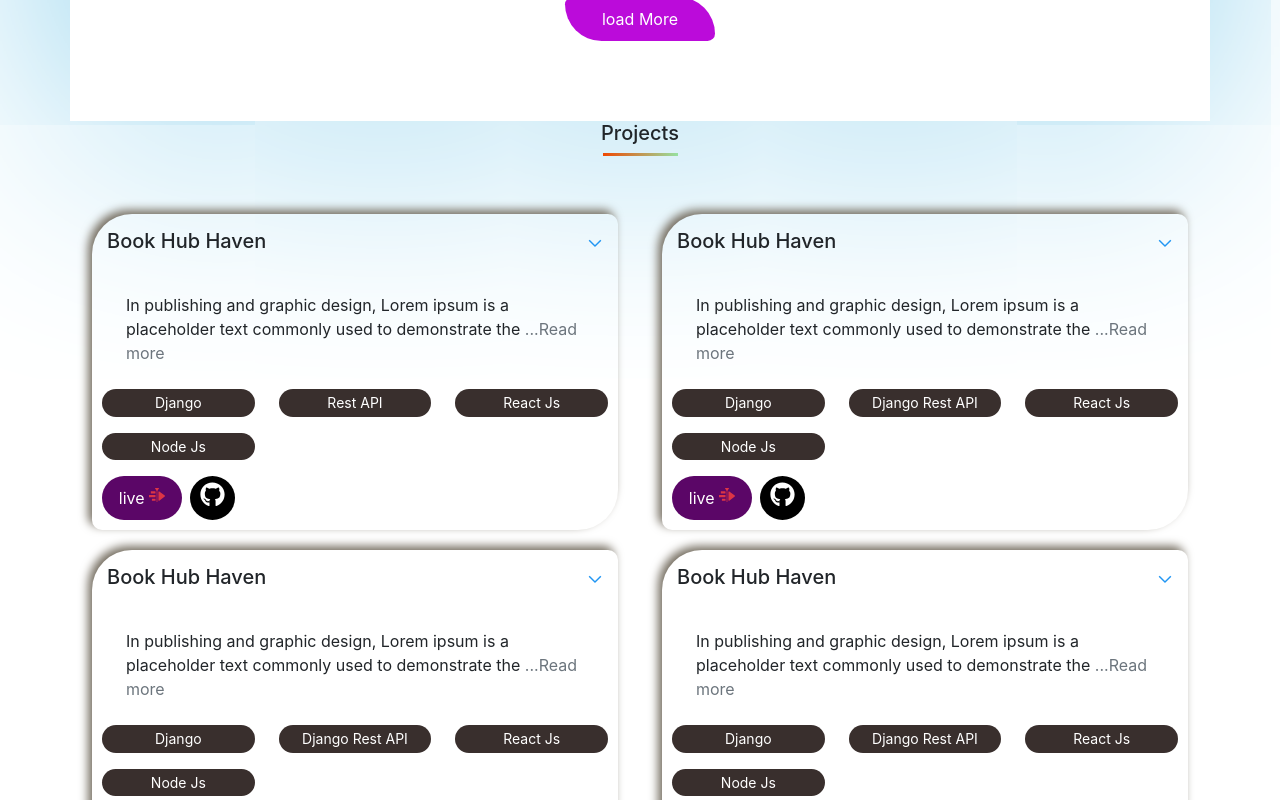
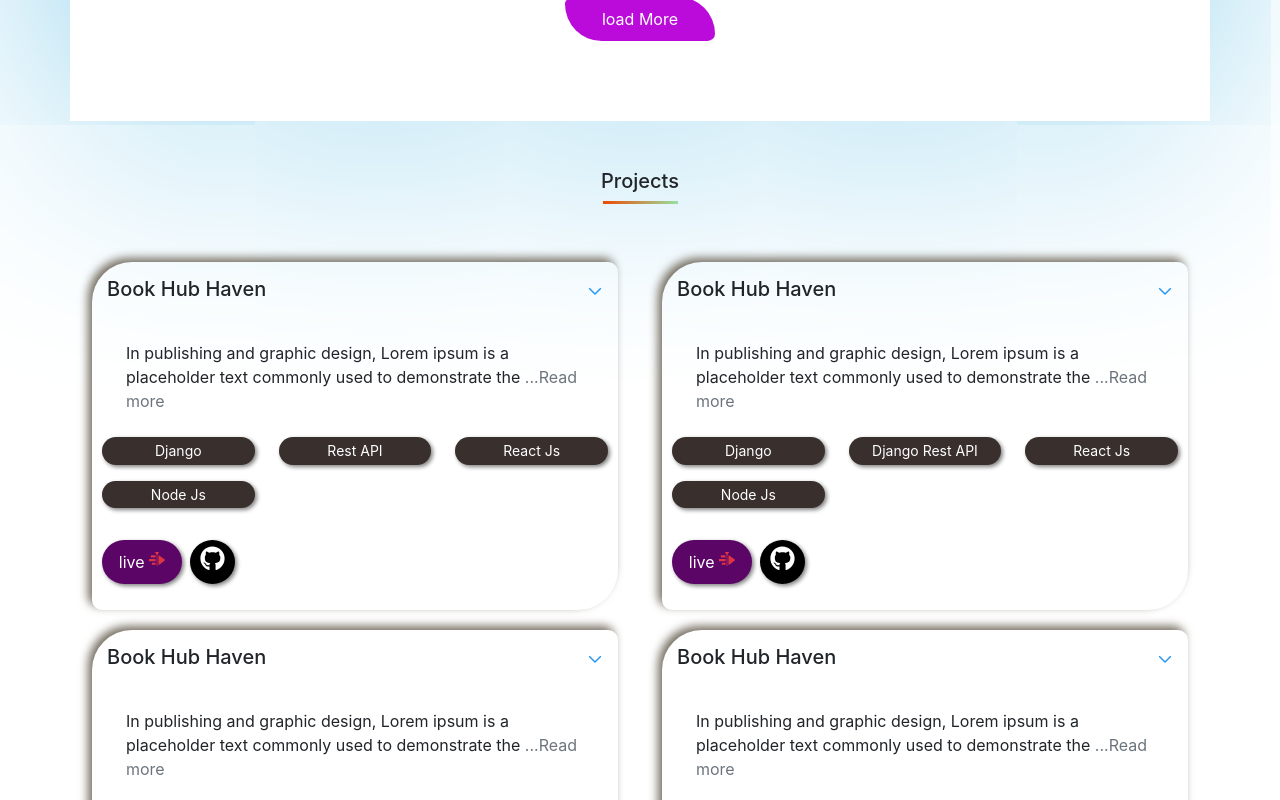
Before and after one commit to SoumenBaral/Portfolio.SB, a React (Create React App) app: page / in a window 1280 px wide. Shown: the part 1400-2200 px from the top of the page. Built offline with nearby package versions, Linux system fonts and the light colour scheme.

Commit message:
commited

```diff
--- a/src/Components/Projects/ProjectList.js
+++ b/src/Components/Projects/ProjectList.js
@@ -34,7 +34,7 @@ const ProjectList = ({name,techUse,description,ProjectsUrl}) => {
                 }
 
             </div>
-          <div className='d-flex justify-content-start align-items-center gap-2'>
+          <div className='d-flex justify-content-start align-items-center gap-2 my-3'>
           <div className='liveDemo  m-0'>
             <a className='text-decoration-none text-white' href={ProjectsUrl} target='_blank'  rel="noreferrer" >live <SiKdenlive className='text-danger iconLive'/></a>
              </div>
--- a/src/Components/Projects/Projects.css
+++ b/src/Components/Projects/Projects.css
@@ -25,10 +25,12 @@
     font-size: 14px;
 
     text-align: center;
+    box-shadow: 2px 2px 4px gray;
 
 }
 .techUsed:hover{
-    background-color: aquamarine;
+    background-color: rgb(0, 254, 170,0.3);
+    box-shadow: 3px 3px 4px gray;
     color: black;
 }
 .techUsed p{
@@ -47,12 +49,14 @@
     margin-bottom: 40px;
     cursor: pointer;
     border-radius:50px ;
+    box-shadow: 2px 2px 4px gray;
 }
 .liveDemo:hover{
     background-color:rgb(100, 4, 117) ;
 
     padding-right: 25px;
     transition-duration: 1s;
+    box-shadow: 3px 3px 4px gray;
 }
 .iconLive{
     margin-top: -10px;
@@ -61,9 +65,12 @@
     background-color: black;
     padding: 10px;
     border-radius: 50%;
+    box-shadow: 2px 2px 4px gray;
 }
 
 .github:hover{
     background-color: rgb(51, 2, 72);
+    padding: 12px;
+    box-shadow: 3px 3px 4px gray;
 
 }
--- a/src/Components/Projects/Projects.js
+++ b/src/Components/Projects/Projects.js
@@ -117,7 +117,7 @@ const Projects = () => {
         },
     ]
     return (
-        <div className='container'>
+        <div className='container my-5'>
              <div className='section-title container mb-5'>
                 <h5> Projects </h5>
                 <span className='line'></span>
```
Also changed, not shown: src/Components/WorkExp/WorkExp.css (added), src/Components/WorkExp/WorkExp.js (added).
